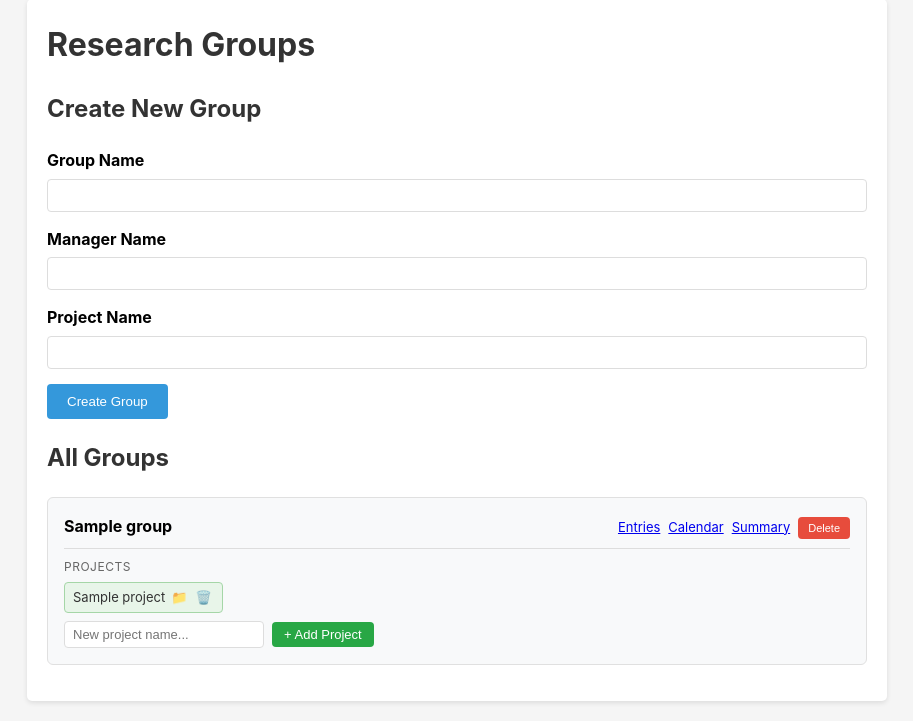
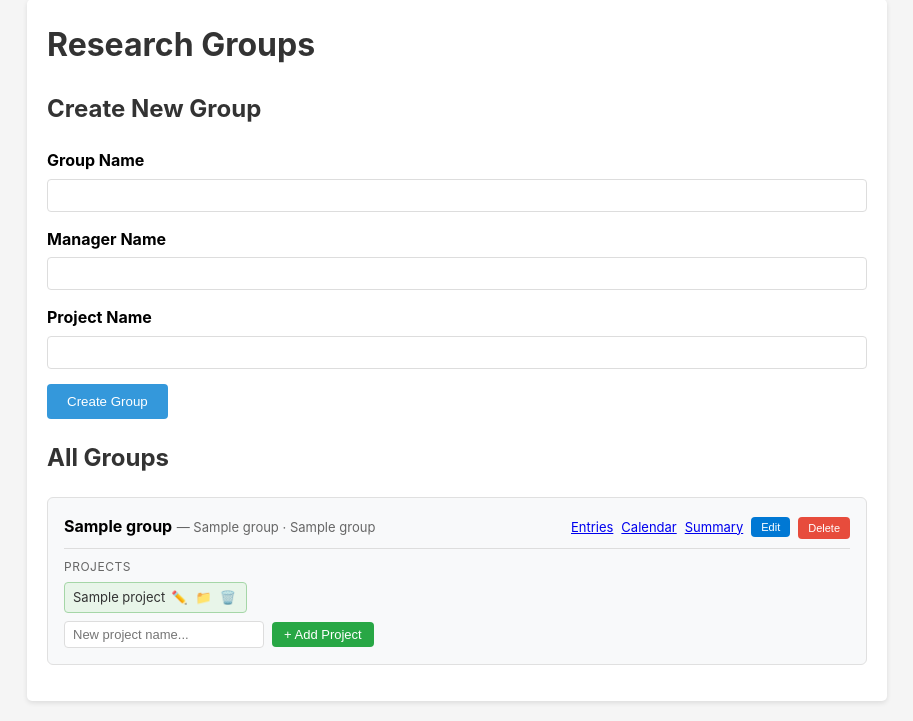
Before and after one commit to Chemical-Biology-STP/time_tracker, a Flask app: page /groups in a window 1280 px wide. Shown: the part 97-818 px from the top of the page, without its empty margins (183-1096 px from the left). Run offline with Flask 3, Linux system fonts and the light colour scheme; tables that the repository leaves empty hold one stand-in row (values such as "Sample post").

Commit message:
feat: add group/project editing, fix entries project display, bump to v1.6.3
- Add edit routes for research groups and projects in web app
- Show active project name in entries header when filtered
- Bump macOS app version to 1.6.3

```diff
--- a/app/routes.py
+++ b/app/routes.py
@@ -47,6 +47,22 @@ def groups():
     return render_template('groups.html', groups=all_groups)
 
 
+@bp.route('/groups/<int:group_id>/edit', methods=['POST'])
+def edit_group(group_id):
+    """Edit a research group's name, manager, and project name."""
+    group = ResearchGroup.query.get_or_404(group_id)
+    name = request.form.get('name', '').strip()
+    if not validate_group_name(name):
+        flash('Group name cannot be empty.', 'error')
+        return redirect(url_for('main.groups'))
+    group.name = name
+    group.manager_name = request.form.get('manager_name', '').strip()
+    group.project_name = request.form.get('project_name', '').strip()
+    db.session.commit()
+    flash('Research group updated.', 'success')
+    return redirect(url_for('main.groups'))
+
+
 @bp.route('/groups/<int:group_id>/delete', methods=['POST'])
 def delete_group(group_id):
     """Delete a research group and all its entries."""
@@ -80,6 +96,20 @@ def archive_project(project_id):
     db.session.commit()
     status = 'archived' if project.archived else 'unarchived'
     flash(f'Project "{project.name}" {status}.', 'success')
+    return redirect(url_for('main.groups'))
+
+
+@bp.route('/projects/<int:project_id>/edit', methods=['POST'])
+def edit_project(project_id):
+    """Edit a project's name."""
+    project = Project.query.get_or_404(project_id)
+    name = request.form.get('project_name', '').strip()
+    if not name:
+        flash('Project name cannot be empty.', 'error')
+    else:
+        project.name = name
+        db.session.commit()
+        flash(f'Project renamed to "{name}".', 'success')
     return redirect(url_for('main.groups'))
 
 
--- a/app/templates/entries.html
+++ b/app/templates/entries.html
@@ -4,7 +4,12 @@
 
 {% block content %}
 <h1>{{ group.name }} - Time Entries</h1>
+{% if project_filter and project_filter != 'none' %}
+{% set active_project = all_projects | selectattr('id', 'equalto', project_filter|int) | first %}
+<p>Project: {{ active_project.name if active_project else group.project_name }} | Manager: {{ group.manager_name }}</p>
+{% else %}
 <p>Project: {{ group.project_name }} | Manager: {{ group.manager_name }}</p>
+{% endif %}
 
 <h2>Add New Entry</h2>
 <form method="POST" action="{{ url_for('main.entries', group_id=group.id) }}">
--- a/app/templates/groups.html
+++ b/app/templates/groups.html
@@ -25,16 +25,38 @@
 <div style="background: #f8f9fa; border: 1px solid #e0e0e0; border-radius: 6px; padding: 16px; margin-bottom: 16px;">
     <div style="display: flex; justify-content: space-between; align-items: center; margin-bottom: 8px;">
         <div>
-            <strong style="font-size: 16px;">{{ group.name }}</strong>
+            <strong style="font-size: 16px;" id="group-name-{{ group.id }}">{{ group.name }}</strong>
+            <span style="font-size: 13px; color: #666;">— {{ group.manager_name }}{% if group.project_name %} · {{ group.project_name }}{% endif %}</span>
         </div>
         <div style="display: flex; gap: 8px; align-items: center;">
             <a href="{{ url_for('main.entries', group_id=group.id) }}" style="font-size: 13px;">Entries</a>
             <a href="{{ url_for('main.calendar_view', group_id=group.id) }}" style="font-size: 13px;">Calendar</a>
             <a href="{{ url_for('main.summary', group_id=group.id) }}" style="font-size: 13px;">Summary</a>
+            <button type="button" onclick="document.getElementById('edit-group-{{ group.id }}').style.display = document.getElementById('edit-group-{{ group.id }}').style.display === 'none' ? 'block' : 'none'" style="font-size: 11px; padding: 4px 10px; background: #0078d4; color: white; border: none; border-radius: 4px; cursor: pointer;">Edit</button>
             <form method="POST" action="{{ url_for('main.delete_group', group_id=group.id) }}" style="display:inline; margin:0;" onsubmit="return confirm('Delete this group and all its entries?');">
                 <button type="submit" class="delete-btn" style="font-size: 11px;">Delete</button>
             </form>
         </div>
+    </div>
+
+    <!-- Edit group form (hidden by default) -->
+    <div id="edit-group-{{ group.id }}" style="display: none; margin-bottom: 12px; padding: 12px; background: #fff; border: 1px solid #ddd; border-radius: 4px;">
+        <form method="POST" action="{{ url_for('main.edit_group', group_id=group.id) }}" style="display: flex; gap: 8px; align-items: flex-end; flex-wrap: wrap; margin: 0;">
+            <div>
+                <label style="font-size: 12px; color: #666;">Group Name</label>
+                <input type="text" name="name" value="{{ group.name }}" required style="padding: 5px 8px; font-size: 13px; width: 160px;">
+            </div>
+            <div>
+                <label style="font-size: 12px; color: #666;">Manager</label>
+                <input type="text" name="manager_name" value="{{ group.manager_name }}" style="padding: 5px 8px; font-size: 13px; width: 160px;">
+            </div>
+            <div>
+                <label style="font-size: 12px; color: #666;">Project Name</label>
+                <input type="text" name="project_name" value="{{ group.project_name }}" style="padding: 5px 8px; font-size: 13px; width: 160px;">
+            </div>
+            <button type="submit" style="padding: 5px 12px; font-size: 13px; background: #28a745;">Save</button>
+            <button type="button" onclick="document.getElementById('edit-group-{{ group.id }}').style.display='none'" style="padding: 5px 12px; font-size: 13px; background: #6c757d; color: white; border: none; border-radius: 4px; cursor: pointer;">Cancel</button>
+        </form>
     </div>
 
     <!-- Projects -->
@@ -44,8 +66,9 @@
         <div style="display: flex; flex-wrap: wrap; gap: 6px; margin-bottom: 8px;">
             {% for project in group.projects %}
             <div style="display: inline-flex; align-items: center; gap: 4px; background: {{ '#fff3cd' if project.archived else '#e8f5e9' }}; border: 1px solid {{ '#ffc107' if project.archived else '#a5d6a7' }}; border-radius: 4px; padding: 4px 8px; font-size: 13px;">
-                <a href="{{ url_for('main.entries', group_id=group.id, project=project.id) }}" style="text-decoration: none; color: #333;">{{ project.name }}</a>
+                <a href="{{ url_for('main.entries', group_id=group.id, project=project.id) }}" style="text-decoration: none; color: #333;" id="project-name-{{ project.id }}">{{ project.name }}</a>
                 {% if project.archived %}<span style="color: #856404; font-size: 11px;">(archived)</span>{% endif %}
+                <button type="button" onclick="document.getElementById('edit-project-{{ project.id }}').style.display = document.getElementById('edit-project-{{ project.id }}').style.display === 'none' ? 'inline-flex' : 'none'" title="Edit" style="background: none; border: none; cursor: pointer; padding: 0 2px; font-size: 13px; color: #0078d4;">✏️</button>
                 <form method="POST" action="{{ url_for('main.archive_project', project_id=project.id) }}" style="display:inline; margin:0;">
                     <button type="submit" title="{{ 'Unarchive' if project.archived else 'Archive' }}" style="background: none; border: none; cursor: pointer; padding: 0 2px; font-size: 13px; color: #888;">{{ '📂' if project.archived else '📁' }}</button>
                 </form>
@@ -53,6 +76,11 @@
                     <button type="submit" title="Delete" style="background: none; border: none; cursor: pointer; padding: 0 2px; font-size: 13px; color: #e74c3c;">🗑️</button>
                 </form>
             </div>
+            <form id="edit-project-{{ project.id }}" method="POST" action="{{ url_for('main.edit_project', project_id=project.id) }}" style="display: none; align-items: center; gap: 4px; margin: 0;">
+                <input type="text" name="project_name" value="{{ project.name }}" required style="padding: 4px 6px; font-size: 13px; width: 150px;">
+                <button type="submit" style="padding: 4px 8px; font-size: 12px; background: #28a745;">Save</button>
+                <button type="button" onclick="this.parentElement.style.display='none'" style="padding: 4px 8px; font-size: 12px; background: #6c757d; color: white; border: none; border-radius: 4px; cursor: pointer;">Cancel</button>
+            </form>
             {% endfor %}
         </div>
         {% else %}
```
Also changed, not shown: 3 other files.
